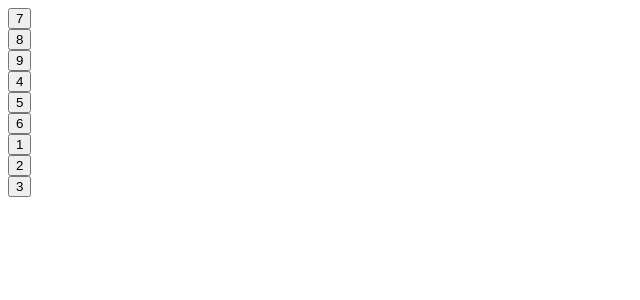
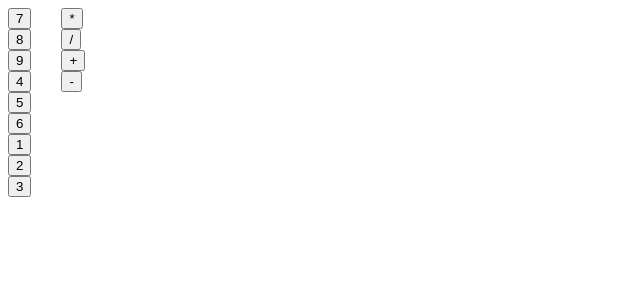
Before and after one commit to PauloMarquess/desafio-globo-calculadora, a React (Create React App) app: page / in a window 1280 px wide. Shown: the top 300 px of the page, without its empty margins (0-640 px from the left). Built offline with nearby package versions, Linux system fonts and the light colour scheme.

Commit message:
adicionando mocks dos buttons numeric e operation

```diff
--- a/src/Mocks/index.tsx
+++ b/src/Mocks/index.tsx
@@ -36,5 +36,19 @@ export const KeyboardNumeric =[
     keys_numb :3,
      value:3
   },
+]
 
+export const Operations = [
+  {
+    operation:'*'
+  },
+  {
+    operation:'/'
+  },
+  {
+    operation:'+'
+  },
+  {
+    operation:'-'
+  },
 ]
--- a/src/app/App.tsx
+++ b/src/app/App.tsx
@@ -1,11 +1,15 @@
 import Button from "../components/Button";
-import { KeyboardNumeric } from "../Mocks";
+import { KeyboardNumeric,Operations } from "../Mocks";
 
 const App=()=> {
   return (
-    <div >
-      {KeyboardNumeric.map((numb)=>(<Button onClick={()=>{}} name={numb.keys_numb}/>))}
-     {/* <Button onClick={()=>{}} name="teste"/> */}
+    <div style={{display:'flex',gap:'30px'}}>
+      <div>
+       {KeyboardNumeric.map((numb)=>(<Button onClick={()=>{}} name={numb.keys_numb}/>))}
+      </div>
+      <div>
+        {Operations.map((numb)=>(<Button onClick={()=>{}} name={numb.operation}/>))}
+      </div>
     </div>
   );
 }
--- a/src/components/Button/index.tsx
+++ b/src/components/Button/index.tsx
@@ -1,5 +1,5 @@
 interface ButtonProps{
-  name:number,
+  name:number | string,
   onClick:()=>void,
 
 }
```
